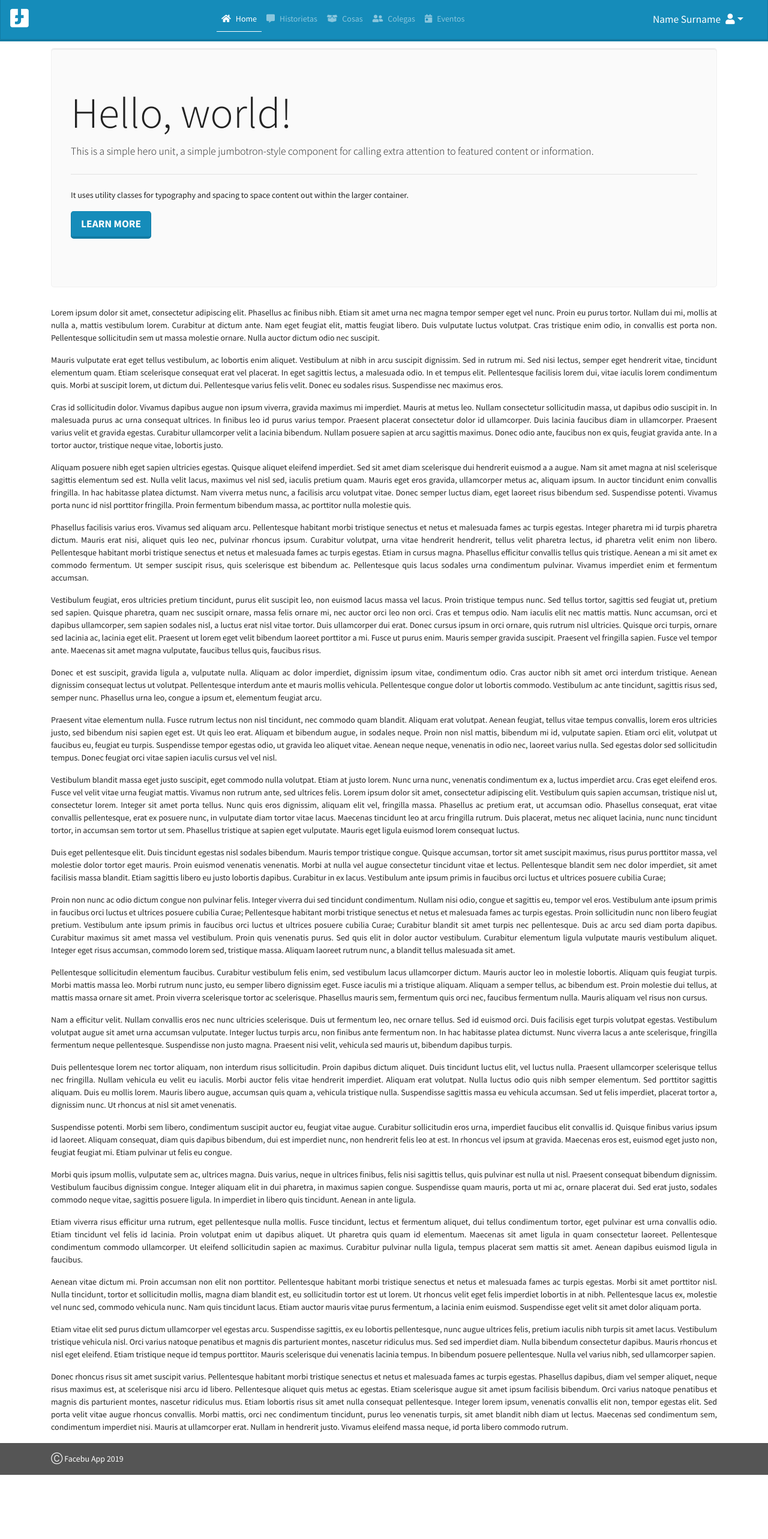
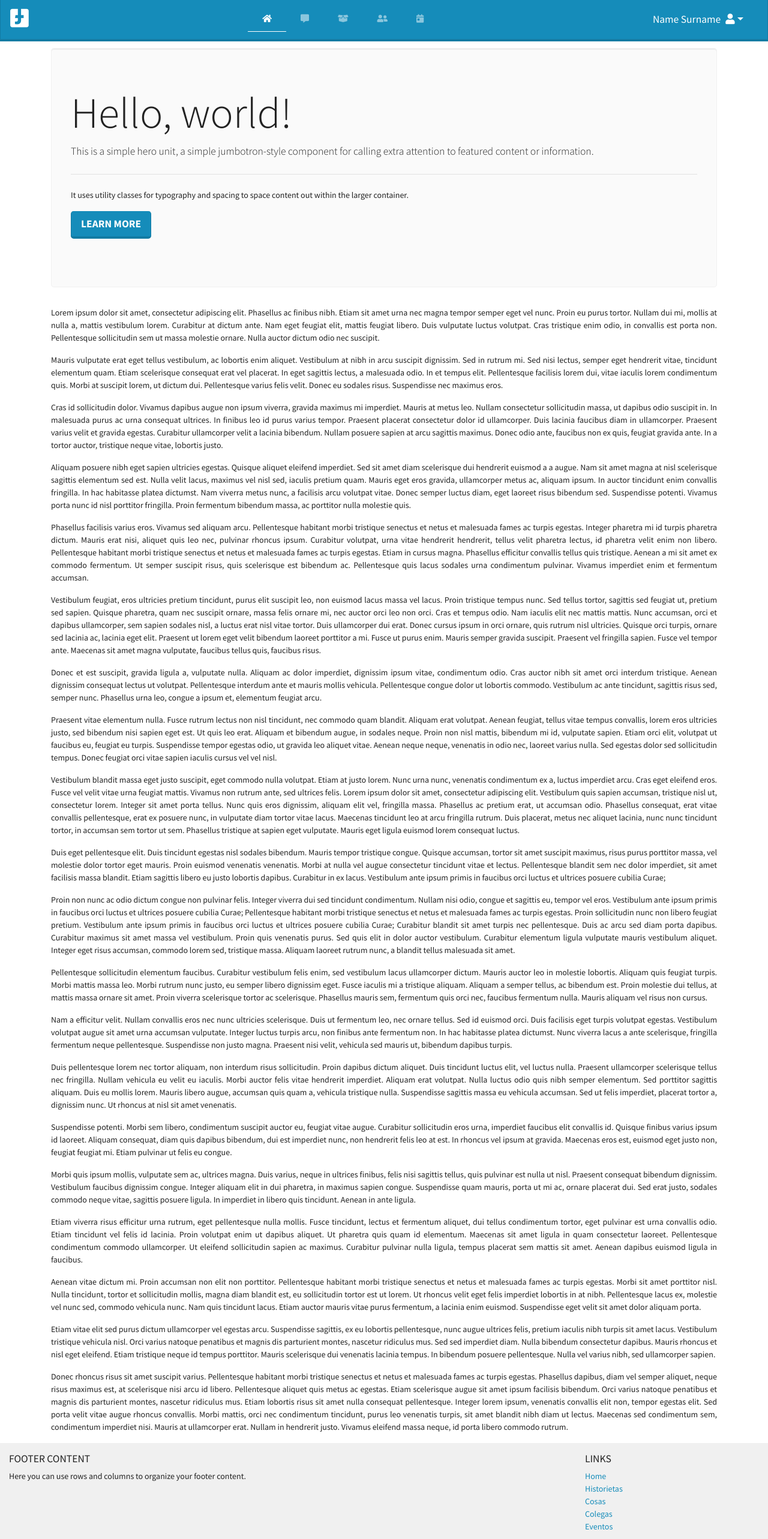
Before and after one commit to cArlitXs/facebu, an Angular app: page / in a window 1280 px wide. Shown: the top 2566 px of the page at 60% size. Before the commit the page ends 2459 px from the top, so only its background shows below. Built offline with nearby package versions, Linux system fonts and the light colour scheme.

Commit message:
Edit navbar adding tooltip

```diff
--- a/src/app/footer/footer.component.html
+++ b/src/app/footer/footer.component.html
@@ -1,5 +1,34 @@
-<footer class="footer mt-auto py-3 bg-dark">
-    <div class="container">
-        <span class="text-white">&#x24B8; {{title}} {{year}}</span>
+<footer class="page-footer font-small blue">
+    <div class="container-fluid text-center text-md-left bg-secondary py-3">
+        <div class="row">
+            <div class="col-md-9 mt-md-0 mt-3">
+                <h5 class="text-uppercase">Footer Content</h5>
+                <p>Here you can use rows and columns to organize your footer content.</p>
+            </div>
+            <hr class="clearfix w-100 d-md-none pb-3">
+            <div class="col-md mb-md-0 mb-3">
+                <h5 class="text-uppercase">Links</h5>
+                <ul class="list-unstyled">
+                    <li>
+                        <a href="/ ">Home</a>
+                    </li>
+                    <li>
+                        <a href="#">Historietas</a>
+                    </li>
+                    <li>
+                        <a href="#">Cosas</a>
+                    </li>
+                    <li>
+                        <a href="#">Colegas</a>
+                    </li>
+                    <li>
+                        <a href="#">Eventos</a>
+                    </li>
+                </ul>
+            </div>
+        </div>
+    </div>
+    <div class="footer-copyright text-center py-3 bg-dark text-white ">&#x24B8; {{year}} Copyright
+        <a href="/ " class="btn-link text-info "> {{title}}</a>
     </div>
 </footer>
--- a/src/app/header/header.component.html
+++ b/src/app/header/header.component.html
@@ -9,7 +9,7 @@
         <i class="fas fa-caret-down logo-rotate"></i>
     </button>
     <div class="collapse navbar-collapse" id="navbarNav">
-        <ul class="navbar-nav mr-auto ml-auto">
+        <!-- <ul class="navbar-nav mr-auto ml-auto">
             <li class="nav-item active">
                 <a class="nav-link px-2" href="/"><i class="fas fa-home mr-2"></i>Home</a>
             </li>
@@ -25,10 +25,42 @@
             <li class="nav-item">
                 <a class="nav-link px-2" href="#"><i class="fas fa-calendar-day mr-2"></i>Eventos</a>
             </li>
+        </ul> -->
+        <ul class="navbar-nav mr-auto ml-auto">
+            <li class="nav-item active">
+                <a class="nav-link px-2 d-block d-lg-none" href="/"><i class="fas fa-home mr-2"></i>Home</a>
+                <a class="nav-link px-2 d-none d-lg-block" href="/" data-toggle="tooltip" data-placement="bottom" title="Home">
+                    <i class="fas fa-home px-3"></i>
+                </a>
+            </li>
+            <li class="nav-item">
+                <a class="nav-link px-2 d-block d-lg-none" href="#"><i class="fas fa-comment-alt mr-2"></i>Historietas</a>
+                <a class="nav-link px-2 d-none d-lg-block" href="#" data-toggle="tooltip" data-placement="bottom" title="Historietas">
+                    <i class="fas fa-comment-alt px-3"></i>
+                </a>
+            </li>
+            <li class="nav-item">
+                <a class="nav-link px-2 d-block d-lg-none" href="#"><i class="fas fa-box-open mr-2"></i>Cosas</a>
+                <a class="nav-link px-2 d-none d-lg-block" href="#" data-toggle="tooltip" data-placement="bottom" title="Cosas">
+                    <i class="fas fa-box-open px-3"></i>
+                </a>
+            </li>
+            <li class="nav-item">
+                <a class="nav-link px-2 d-block d-lg-none" href="#"><i class="fas fa-user-friends mr-2"></i>Colegas</a>
+                <a class="nav-link px-2 d-none d-lg-block" href="#" data-toggle="tooltip" data-placement="bottom" title="Colegas">
+                    <i class="fas fa-user-friends px-3"></i>
+                </a>
+            </li>
+            <li class="nav-item">
+                <a class="nav-link px-2 d-block d-lg-none" href="#"><i class="fas fa-calendar-day mr-2"></i>Eventos</a>
+                <a class="nav-link px-2 d-none d-lg-block" href="#" data-toggle="tooltip" data-placement="bottom" title="Eventos">
+                    <i class="fas fa-calendar-day px-3"></i>
+                </a>
+            </li>
         </ul>
         <div class="dropdown form-inline my-2 my-lg-0 nav-item px-2">
             <a class="navbar-brand dropdown-toggle" href="#" id="navbarDropdown" role="button" data-toggle="dropdown" aria-haspopup="true" aria-expanded="false">
-                <span>Name Surname</span>
+                <span>{{userName}}</span>
                 <i class="fas fa-user logo-user ml-2"></i>
             </a>
             <div class="dropdown-menu" aria-labelledby="navbarDropdown">
--- a/src/app/header/header.component.ts
+++ b/src/app/header/header.component.ts
@@ -1,23 +1,24 @@
-import { Component, OnInit } from '@angular/core';
+import { Component, OnInit } from "@angular/core";
 
 @Component({
-  selector: 'app-header',
-  templateUrl: './header.component.html',
-  styleUrls: ['./header.component.css']
+  selector: "app-header",
+  templateUrl: "./header.component.html",
+  styleUrls: ["./header.component.css"]
 })
 export class HeaderComponent implements OnInit {
+  constructor() {}
 
-  constructor() { }
+  ngOnInit() {}
 
-  ngOnInit() {
-  }
+  open: boolean = false;
 
-  open:boolean = false;
+  userName: string = "Name Surname";
 
-  toogleOpen(){
+  toogleOpen() {
     this.open = !this.open;
   }
 
-  checked: boolean;
-
+  setUserName(user:string){
+    this.userName = user;
+  }
 }
--- a/src/index.html
+++ b/src/index.html
@@ -26,6 +26,10 @@
             var scrolled = (winScroll / height) * 100;
             document.getElementById("bar").style.width = scrolled + "%";
         }
+
+        $(function() {
+            $('[data-toggle="tooltip"]').tooltip()
+        })
     </script>
 </body>
 
```
